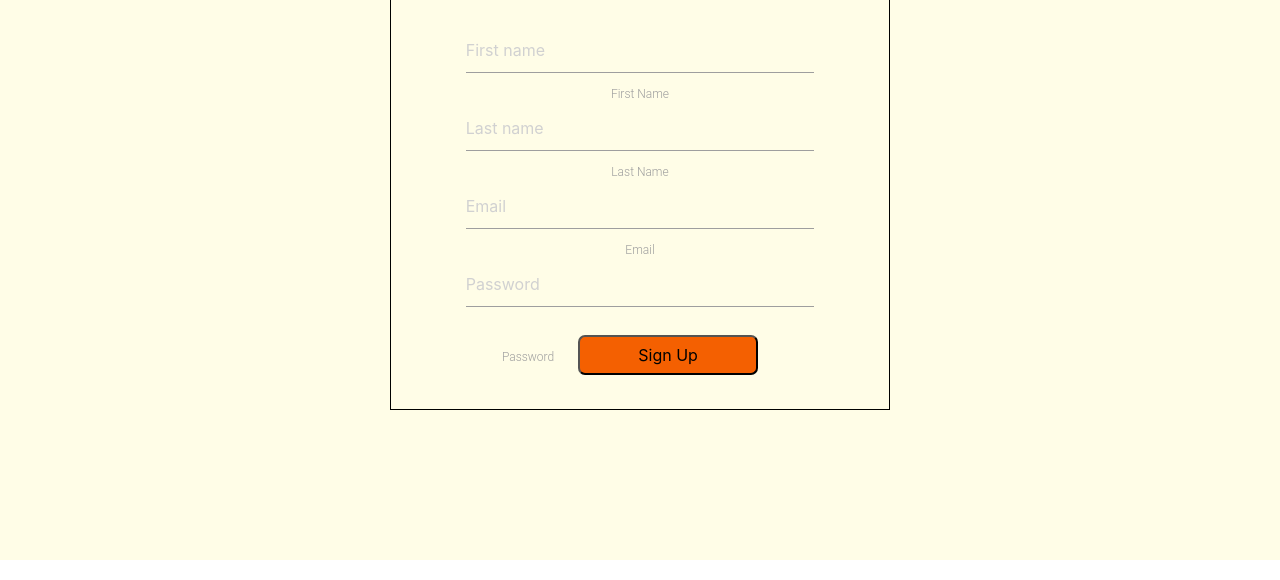
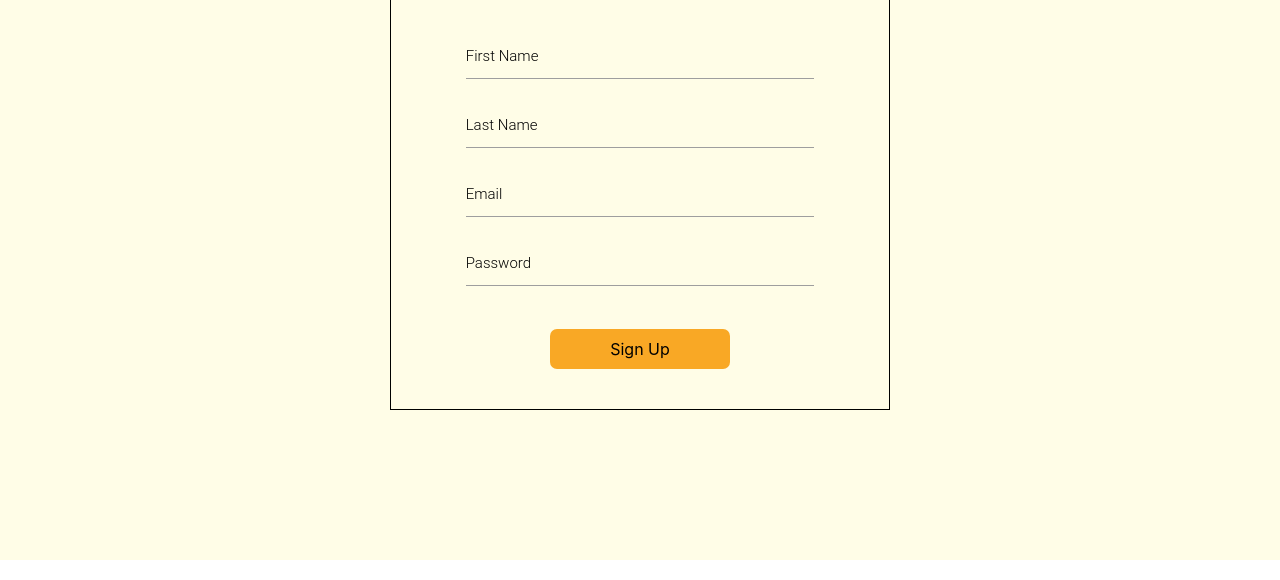
Before and after one commit to okiti/All-Recipes, a plain HTML site: page template/html/signup.html in a window 1280 px wide. Shown: the part 240-820 px from the top of the page. Drawn offline with Linux system fonts and the light colour scheme; files that its build step writes are made by us from their sources; files whose address does not match are found by name.

Commit message:
ADDED signup template view

```diff
--- a/template/css/signup.css
+++ b/template/css/signup.css
@@ -22,10 +22,33 @@
 }
 
 .signup-form button {
-    background: #F46001;
+    background: #f9a825;
     color: black;
     margin: 20px;
     border-radius: 7px;
     width: 180px;
     height: 40px;
+    border: none;
 }
+
+
+/* label color */
+
+.field-color label {
+    color: #000;
+}
+
+
+/* label focus color */
+
+.field-color input[type=text]:focus+label {
+    color: #f9a825;
+}
+
+
+/* label underline focus color */
+
+.field-color input[type=text]:focus {
+    border-bottom: 1px solid #f9a825;
+    box-shadow: 0 1px 0 0 #f9a825;
+}
--- a/template/signup.html
+++ b/template/html/signup.html
@@ -19,14 +19,22 @@
                     <img src="img/blur-breakfast-close-up-dairy-product-376464.jpg" alt="Logo" />
                     <h3>Sign Up</h3>
                 </div>
-                <input type="text" id="fname" placeholder="First name" required />
-                <label for="fname">First Name</label>
-                <input type="text" id="sname" placeholder="Last name" required />
-                <label for="sname">Last Name</label>
-                <input type="email" id="email" placeholder="Email" required />
-                <label for="email">Email</label>
-                <input type="password" id="password" placeholder="Password" required />
-                <label for="password">Password</label>
+                <div class="input-field field-color">
+                    <input type="text" id="fname" class="validate" required />
+                    <label for="fname">First Name</label>
+                </div>
+                <div class="input-field field-color">
+                    <input type="text" id="sname" class="validate" required />
+                    <label for="sname">Last Name</label>
+                </div>
+                <div class="input-field field-color">
+                    <input type="email" id="email" class="validate" required />
+                    <label for="email">Email</label>
+                </div>
+                <div class="input-field field-color">
+                    <input type="password" id="password" class="validate" required />
+                    <label for="password">Password</label>
+                </div>
                 <button type="submit">Sign Up</button>
             </form>
         </div>
```
Also changed, not shown: template/html/landingpage.html (renamed from template/landingpage.html).
